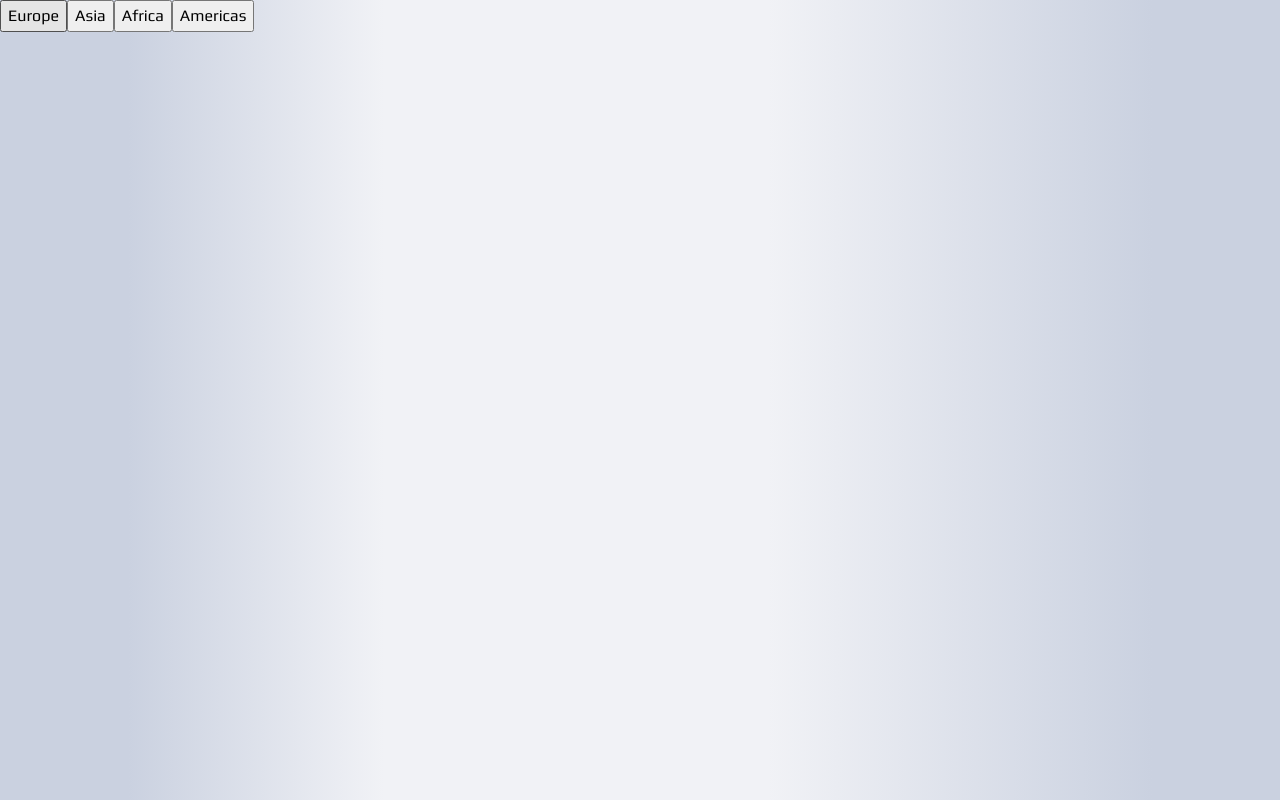
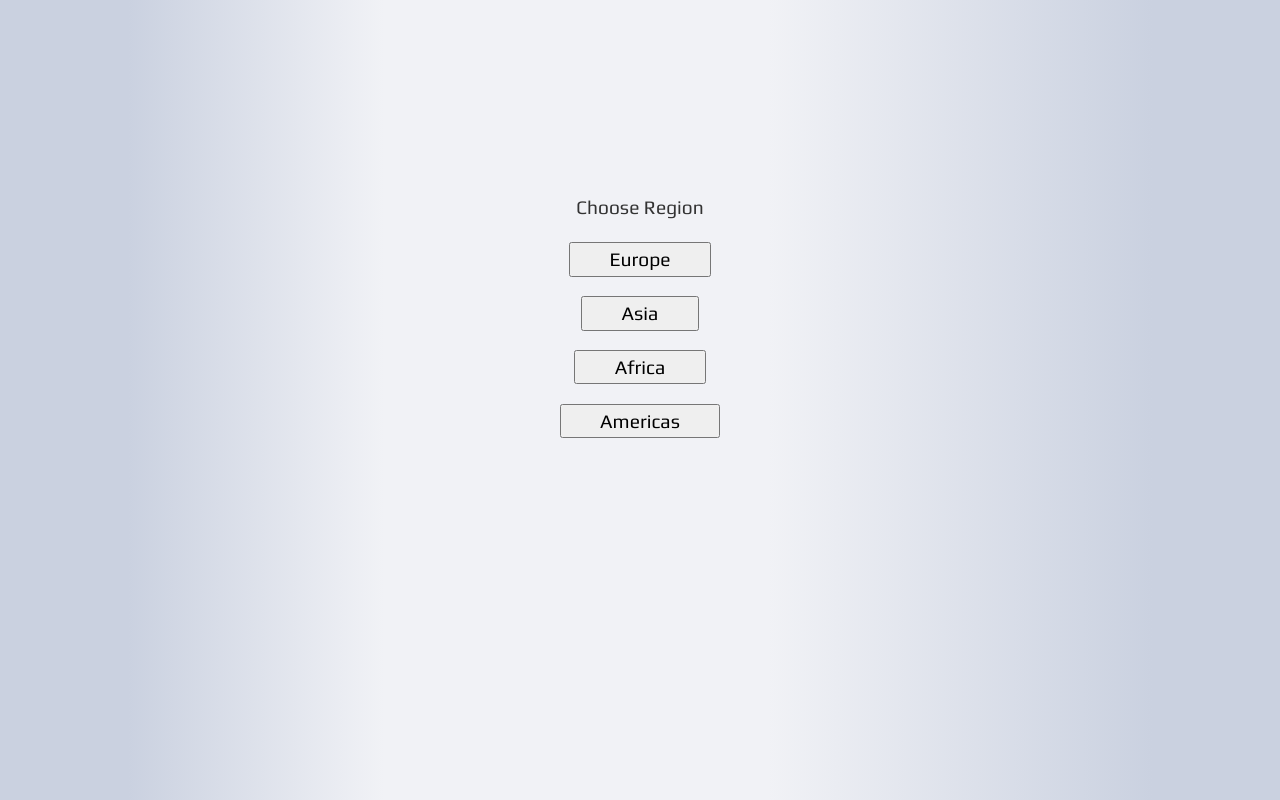
Before and after one commit to viktor-dimitrov/Flags, a React (Vite) app in the folder flags-fe/: page /quiz in a window 1280 px wide. Shown: the top 800 px of the page. Built offline with nearby package versions, Linux system fonts and the light colour scheme.

Commit message:
add RegionButtons Component

```diff
--- a/flags-fe/src/components/Question/Question.jsx
+++ b/flags-fe/src/components/Question/Question.jsx
@@ -1,4 +1,5 @@
 
+import RegionButtons from "../RegionButtons/RegionButtons";
 
 import styles from "./Question.module.css";
 
@@ -14,7 +15,7 @@ export default function Question ( {country, options, answerHandler, startGame})
                 <div className={styles['options']} >
                     {options.map((country, index) => <button key={index} onClick={answerHandler} >{country.name}</button>)}
                 </div>
-        </section> : <button onClick={startGame} >Start New Game</button>
+        </section> : <RegionButtons startGame={startGame} />
 
 
     )
--- a/flags-fe/src/components/Quiz/Quiz.jsx
+++ b/flags-fe/src/components/Quiz/Quiz.jsx
@@ -1,21 +1,19 @@
 import { useEffect, useState } from "react"
 import countriesData from "../../assets/data/countries.json"
 
+import Question from "../Question/Question";
+import FlagsBoard from "../FlagsBoard/FlagsBoard";
+import RegionButtons from "../RegionButtons/RegionButtons";
 
 import styles from "./Quiz.module.css"
-import Question from "../Question/Question";
-import FlagsBoard from "../FlagsBoard/FlagsBoard";
 
 export default function Quiz() {
-
 
     const [gameList, setGameList] = useState([]);
     const [options, setOptions] = useState([]);
     const [currentStage, setCurrentStage] = useState(1);
     const [scores, setScores] = useState(0);
     const [isStarted, setIsStarted] = useState(false);
-
-
 
     useEffect(() => {
         isStarted ? startGame() : null
@@ -26,16 +24,13 @@ export default function Quiz() {
         return index
     }
 
-
     const startGame = (event) => {
         const region = String(event.target.textContent);
-        const selectedList = selectRandomCountries(countriesData.filter(country => country.region == String(region)),4);
+        const selectedList = selectRandomCountries(countriesData.filter(country => country.region == String(region)),36);
         setGameList(selectedList);
         setOptions(selectRandomCountries(selectedList, 4));
         setIsStarted(true);
     }
-
-
 
     const selectRandomCountries = (list, count) => {
         const selected = [];
@@ -55,47 +50,34 @@ export default function Quiz() {
     const answerHandler = (event) => {
         const choice = event.target.textContent;
         let newList = [];
-
         choice === country.name ? [
             setScores((scores) => scores + 1),
             newList = gameList.filter(country => country.name !== choice),
             setGameList((list) =>  newList ),
             setOptions(selectRandomCountries(newList, 4))
         ] : setOptions(selectRandomCountries(gameList, 4));
-
         nextStage();
-
     }
 
     const nextStage = () => {
         setCurrentStage((stage) => stage + 1)
     }
 
-
-
     const country = options[randomIndex(options.length)];
-
-
 
     return (
 
         isStarted ?
 
         <div>
-            <h4>Stage: {currentStage}</h4>
-            <h4>Scores: {scores}</h4>
-            <h3>{country?.name}</h3>
+            <p>Stage: {currentStage}</p>
+            <p>Scores: {scores}</p>
+
             <div  className={styles['quiz']}  >
-            <FlagsBoard gameList={gameList} />
-            <Question country={country} options={options} answerHandler={answerHandler} startGame={startGame} />
-            <FlagsBoard gameList={gameList} />
-             </div>
-        </div> : <div>
-         <button onClick={startGame} >Europe</button>
-         <button onClick={startGame} >Asia</button>
-         <button onClick={startGame} >Africa</button>
-         <button onClick={startGame} >Americas</button>
-
-         </div>
+                <FlagsBoard gameList={gameList} />
+                <Question country={country} options={options} answerHandler={answerHandler} startGame={startGame} />
+                <FlagsBoard gameList={gameList} />
+            </div>
+        </div> :  <RegionButtons startGame={startGame} />
     )
 }
--- /dev/null
+++ b/flags-fe/src/components/RegionButtons/RegionButtons.jsx
@@ -0,0 +1,17 @@
+
+import styles from "./RegionButtons.module.css";
+
+export default function RegionButtons ({startGame}) {
+
+    return (
+
+            <div className={styles['region-buttons']} >
+                <p>Choose Region</p>
+                <button onClick={startGame} >Europe</button>
+                <button onClick={startGame} >Asia</button>
+                <button onClick={startGame} >Africa</button>
+                <button onClick={startGame} >Americas</button>
+            </div>
+
+    )
+}
--- /dev/null
+++ b/flags-fe/src/components/RegionButtons/RegionButtons.module.css
@@ -0,0 +1,15 @@
+
+
+.region-buttons {
+    display: flex;
+    flex-direction: column;
+    align-items: center;
+    margin-top: 10em;
+    font-size: 1.2em;
+}
+
+.region-buttons button {
+    width:fit-content;
+    margin-top: 1em;
+    padding: 0 2em;
+}
```
